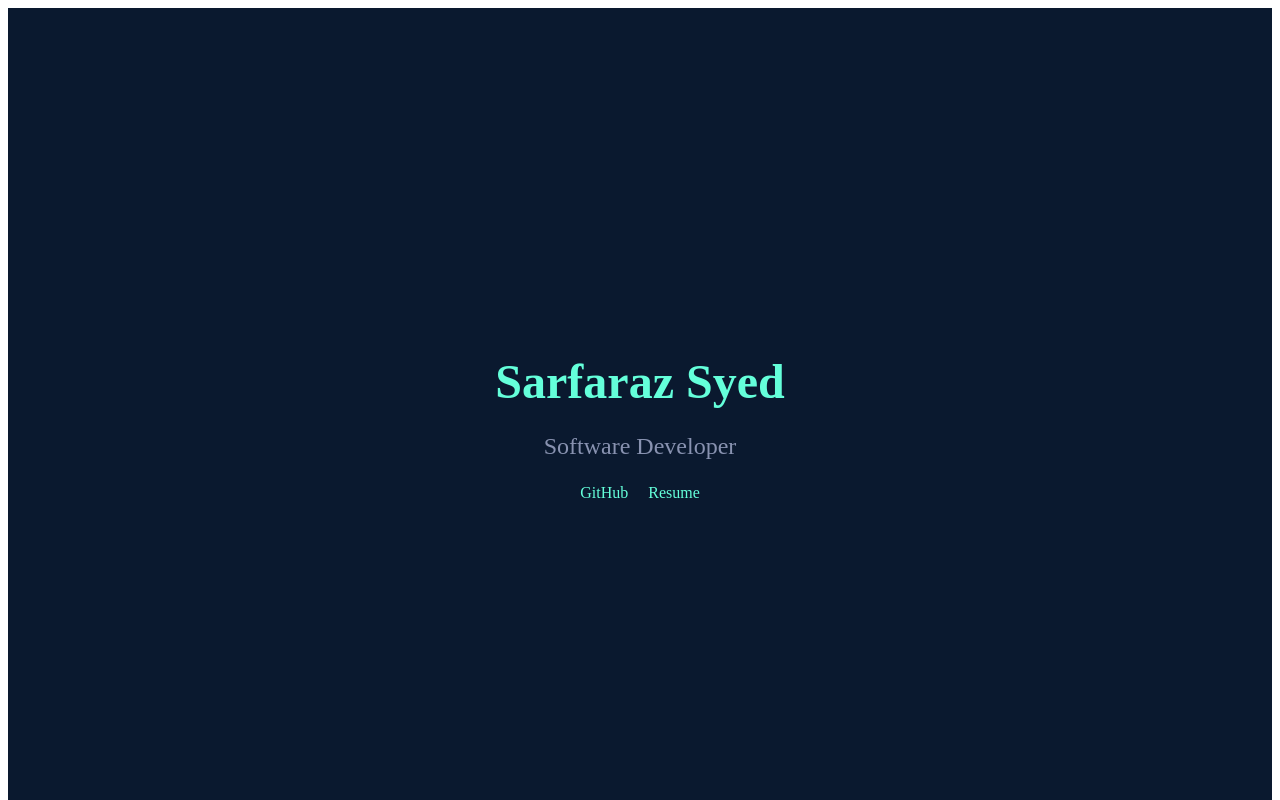
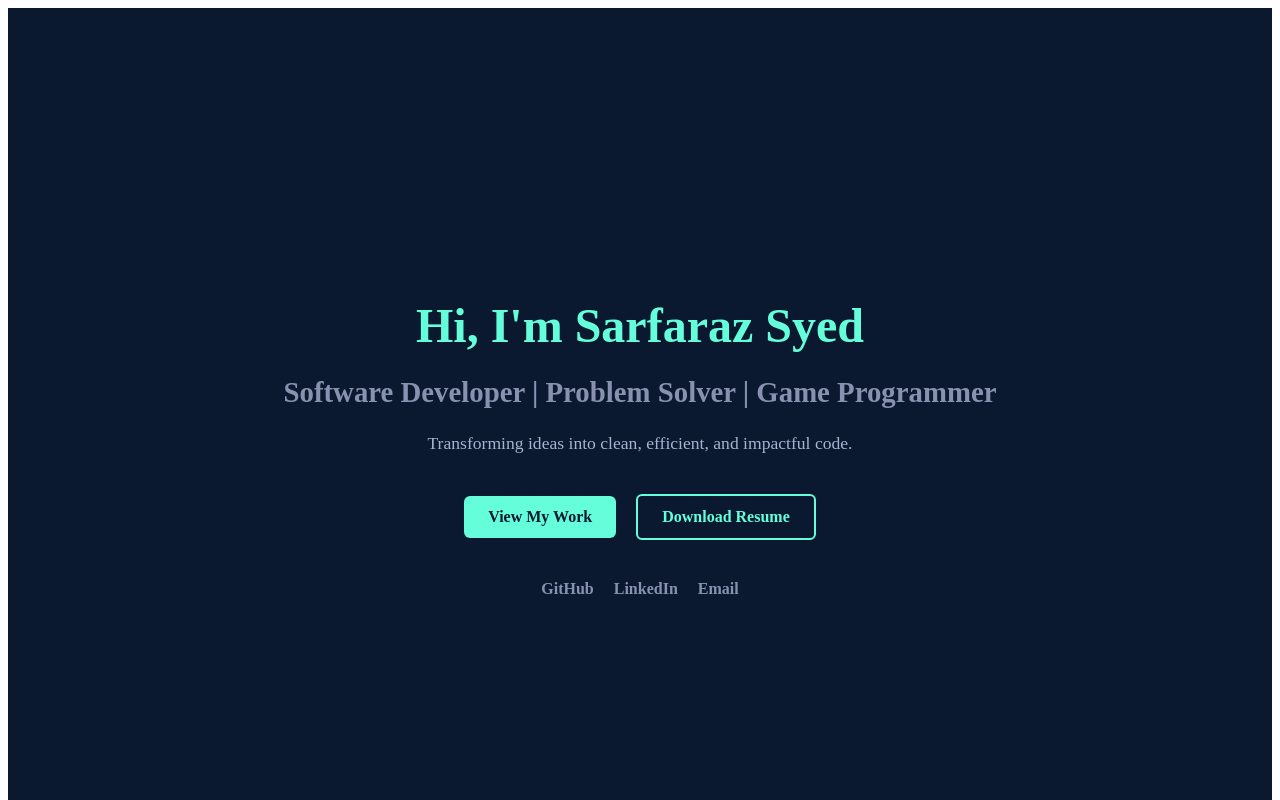
Before and after one commit to SunHorizon/SunHorizon.github.io, a React (Vite) app: page / in a window 1280 px wide. Shown: the top 800 px of the page. Built offline with nearby package versions, Linux system fonts and the light colour scheme.

Commit message:
changed landing page and added resume

```diff
--- a/src/components/Landing.css
+++ b/src/components/Landing.css
@@ -1,66 +1,112 @@
+/* src/components/Landing.css */
 
 .landing {
-  display: flex;
-  align-items: center;
-  justify-content: center;
-  height: 100vh;
   background-color: #0a192f;
   color: #ccd6f6;
+  height: 100vh;
+  display: flex;
+  flex-direction: column;
+  justify-content: center;
+  align-items: center;
   text-align: center;
-  padding: 0 20px;
+  padding: 20px;
+  position: relative;
 }
 
-.intro {
-    animation: fadeIn 2s ease-in-out;
+.content {
+  max-width: 800px;
 }
 
-.name{
+h1 {
   font-size: 3rem;
-    margin-bottom: 0.5rem;
+  margin-bottom: 10px;
   color: #64ffda;
 }
 
-.title{
-    font-size: 1.5rem;
-    margin-bottom: 1.5rem;
+h2 {
+  font-size: 1.8rem;
   color: #8892b0;
 }
 
-.links a {
+.tagline {
+  margin-top: 20px;
+  font-size: 1.1rem;
+  color: #a8b2d1;
+}
+
+.buttons {
+  margin: 30px 0;
+}
+
+.btn {
+  display: inline-block;
+  background-color: #64ffda;
+  color: #0a192f;
+  padding: 12px 24px;
+  margin: 10px;
+  border-radius: 6px;
+  font-weight: bold;
+  text-decoration: none;
+  transition: all 0.3s ease;
+}
+
+.btn:hover {
+  background-color: #52e0c4;
+}
+
+.btn-outline {
+  background: none;
+  color: #64ffda;
+  border: 2px solid #64ffda;
+}
+
+.btn-outline:hover {
+  background-color: #64ffda;
+  color: #0a192f;
+}
+
+.social-icons {
+  margin-top: 20px;
+}
+
+.social-icons a {
+  color: #8892b0;
   margin: 0 10px;
-    color: #64ffda;
+  font-weight: bold;
   text-decoration: none;
-    position: relative;
   transition: color 0.3s ease;
 }
 
-.links a::after {
-    content: '';
-    display: block;
-    width: 0;
-    height: 2px;
-    background: #64ffda;
-    transition: width 0.3s;
-    position: absolute;
-    bottom: -5px;
-    left: 0;
+.social-icons a:hover {
+  color: #64ffda;
 }
 
-.links a:hover {
-  color: #ffffff;
+.scroll-down {
+  position: absolute;
+  bottom: 20px;
+  font-size: 2rem;
+  color: #64ffda;
+  animation: bounce 2s infinite;
 }
 
-.links a:hover::after {
-  width: 100%;
+/* Fade-in animation */
+.fade-in {
+  animation: fadeIn 1.2s ease-in forwards;
+  opacity: 0;
 }
 
 @keyframes fadeIn {
-  from {
-    opacity: 0;
-    transform: translateY(20px);
-  }
   to {
     opacity: 1;
-    transform: translateY(0);
   }
 }
+
+/* Scroll arrow animation */
+@keyframes bounce {
+  0%, 100% {
+    transform: translateY(0px);
+  }
+  50% {
+    transform: translateY(8px);
+  }
+}
--- a/src/components/Landing.jsx
+++ b/src/components/Landing.jsx
@@ -3,19 +3,29 @@ import './Landing.css';
 
 
 const Landing = () => {
+  return (
+    <section className="landing" id="landing">
+      <div className="content fade-in">
+        <h1>Hi, I'm Sarfaraz Syed</h1>
+        <h2>Software Developer | Problem Solver | Game Programmer</h2>
+        <p className="tagline">
+          Transforming ideas into clean, efficient, and impactful code.
+        </p>
 
-    return (
-        <section className="landing" id="landing">
-            <div className="intro">
-                <h1 className="name">Sarfaraz Syed</h1>
-                <p className="title">Software Developer</p>
-                <div className="links">
-                    <a href="https://github.com/SunHorizon" target="_blank" rel="noopener noreferrer">GitHub</a>
-                    <a href="/resume.pdf" target="_blank" rel="noopener noreferrer">Resume</a>
-                </div>
-            </div>
-        </section>
-    )
-}
+        <div className="buttons">
+          <a href="#projects" className="btn">View My Work</a>
+          <a href="/resume.pdf" className="btn btn-outline" target="_blank" rel="noopener noreferrer">Download Resume</a>
+        </div>
+
+        <div className="social-icons">
+          <a href="https://github.com/SunHorizon" target="_blank" rel="noopener noreferrer">GitHub</a>
+          <a href="https://www.linkedin.com/in/sarfaraz-syed-3ba02014a/" target="_blank" rel="noopener noreferrer">LinkedIn</a>
+          <a href="mailto:sarfaraz.m.syed123@gmail.com">Email</a>
+        </div>
+      </div>
+      <div className="scroll-down">↓</div>
+    </section>
+  );
+};
 
 export default Landing;
```
Also changed, not shown: 1 other file (tests, documents, lock files or other folders). Lines whose indentation alone changed are shown as unchanged.
